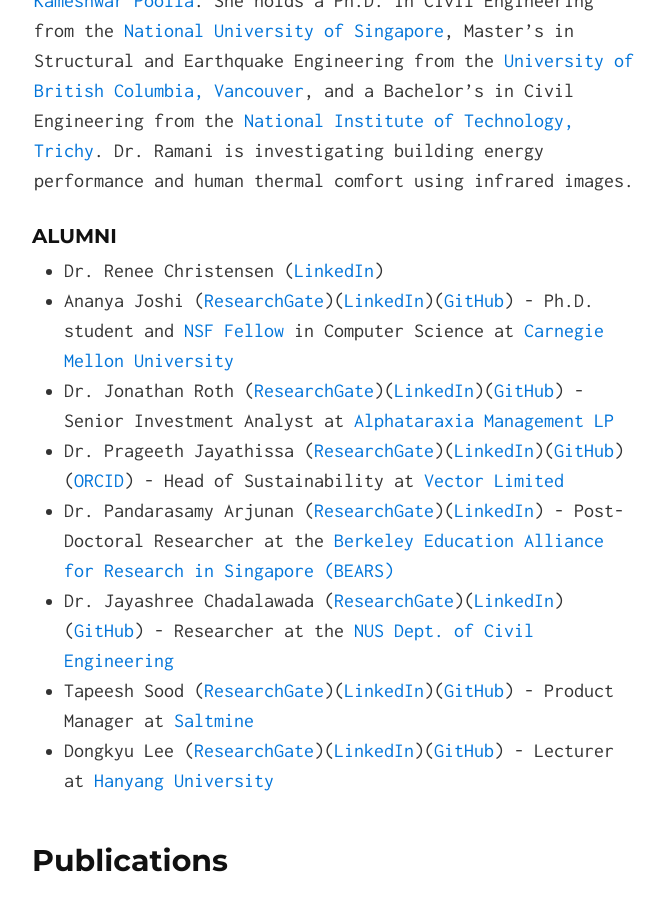
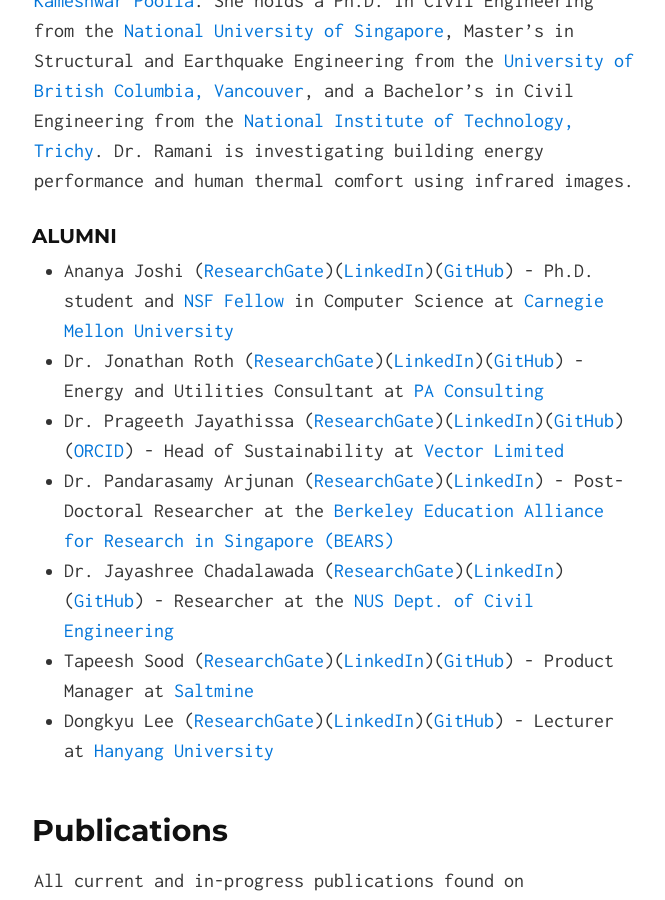
Before and after one commit to buds-lab/buds-lab.github.io, a Jekyll site: the page built from index.md, in a window 1280 px wide and 900 px high, scrolled down 8144 px. Shown: the whole window, without its empty margins (306-971 px from the left). Built offline with Jekyll 4.4.1, drawn with Linux system fonts in a browser that asks for light colours.

Commit message:
Update index.md

```diff
--- a/index.md
+++ b/index.md
@@ -115,14 +115,14 @@ Dr. Vasantha Ramani ([ResearchGate](https://www.researchgate.net/profile/Vasanth
 
 
 #### Alumni
-* Dr. Renee Christensen ([LinkedIn](https://www.linkedin.com/in/renee-christensen-66843688/){:target="_blank"})
+<!-- * Dr. Renee Christensen ([LinkedIn](https://www.linkedin.com/in/renee-christensen-66843688/){:target="_blank"})  -->
 <!-- is a Senior Research Fellow at the [NUS School of Design and Environment](http://www.sde.nus.edu.sg/){:target="_blank"} as a resident expert in Building Occupant Wellness and Environmental Behavior Analysis. She holds a Ph.D. in Environment and Behavior from the [University of Missouri - Columbia](https://missouri.edu/){:target="_blank"} and a Masters of Education from [Drury University](https://www.drury.edu/){:target="_blank"} in the USA. Dr. Christensen is analyzing how buildings impact people's health and satisfaction. -->
 <!-- ![Dr. Renee Christensen](buds-lab.github.io/renee.jpeg) -->
 * Ananya Joshi ([ResearchGate](https://www.researchgate.net/profile/Ananya_Joshi){:target="_blank"})([LinkedIn](https://www.linkedin.com/in/ananyaajoshi/){:target="_blank"})([GitHub](https://github.com/ananion-cation){:target="_blank"}) -  Ph.D. student and [NSF Fellow](https://www.nsfgrfp.org/){:target="_blank"} in Computer Science at [Carnegie Mellon University](https://www.cs.cmu.edu/){:target="_blank"}
 <!-- is a [U.S. Student Fulbright Scholar](https://www.cies.org/){:target="_blank"} at NUS in the BUDS Lab leading the [Project BuzzNET](https://bitsvbytes.com/){:target="_blank"}. She recently finished a Bachelor's of Science and Engineering in Computer Science from [Princeton University](https://www.princeton.edu/){:target="_blank"} and has previously worked at [Google](https://research.google.com/search.html){:target="_blank"} and the [MIT Lincoln Lab](https://www.ll.mit.edu/){:target="_blank"}. She will start a Ph.D. program and [NSF Fellowship](https://www.nsfgrfp.org/){:target="_blank"} in Fall 2020 in Computer Science at [Carnegie Mellon University](https://www.cs.cmu.edu/){:target="_blank"}. Ananya is a machine learning expert that will be leading the BuzzNET project focused on the identification of mosquito breeding areas in the tropical Singaporean climate. -->
 <!-- ![Dr. Prageeth Jayathissa](buds-lab.github.io/pjjayasthissa.jpeg) -->
 <!-- ![Jonathan Roth](buds-lab.github.io/jonathan.png) -->
-* Dr. Jonathan Roth ([ResearchGate](https://www.researchgate.net/profile/Jonathan_Roth10){:target="_blank"})([LinkedIn](https://www.linkedin.com/in/jonathanmroth/){:target="_blank"})([GitHub](https://github.com/jmr385){:target="_blank"}) - Senior Investment Analyst at [Alphataraxia Management LP](https://www.alphataraxia.com){:target="_blank"}
+* Dr. Jonathan Roth ([ResearchGate](https://www.researchgate.net/profile/Jonathan_Roth10){:target="_blank"})([LinkedIn](https://www.linkedin.com/in/jonathanmroth/){:target="_blank"})([GitHub](https://github.com/jmr385){:target="_blank"}) - Energy and Utilities Consultant at [PA Consulting](https://www.paconsulting.com/){:target="_blank"}
 <!-- is an Assistant Researcher at NUS in the BUDS Lab. He is visiting from the [Stanford Urban Informatics Lab](https://www.uil.stanford.edu/){:target="_blank"} that is based in the [Civil and Environmental Engineering Department](https://cee.stanford.edu/){:target="_blank"} at [Stanford University](https://www.stanford.edu){:target="_blank"}. He is working on his Ph.D. degree at Stanford and has a B.S. in Civil Engineering from [Cornell University](https://www.cee.cornell.edu/cee){:target="_blank"}. Jon is an expert in analysis of building meter data at the urban-scale and will be focused on better modelling of commercial and residential buildings. -->
 <!-- ![Ananya Joshi](buds-lab.github.io/ananya.png) -->
 * Dr. Prageeth Jayathissa ([ResearchGate](https://www.researchgate.net/profile/Prageeth_Jayathissa){:target="_blank"})([LinkedIn](https://www.linkedin.com/in/pjayathissa/){:target="_blank"})([GitHub](https://github.com/pjayathissa){:target="_blank"})([ORCID](https://orcid.org/0000-0003-3833-1852){:target="_blank"}) - Head of Sustainability at [Vector Limited](https://www.vector.co.nz){:target="_blank"}
```
